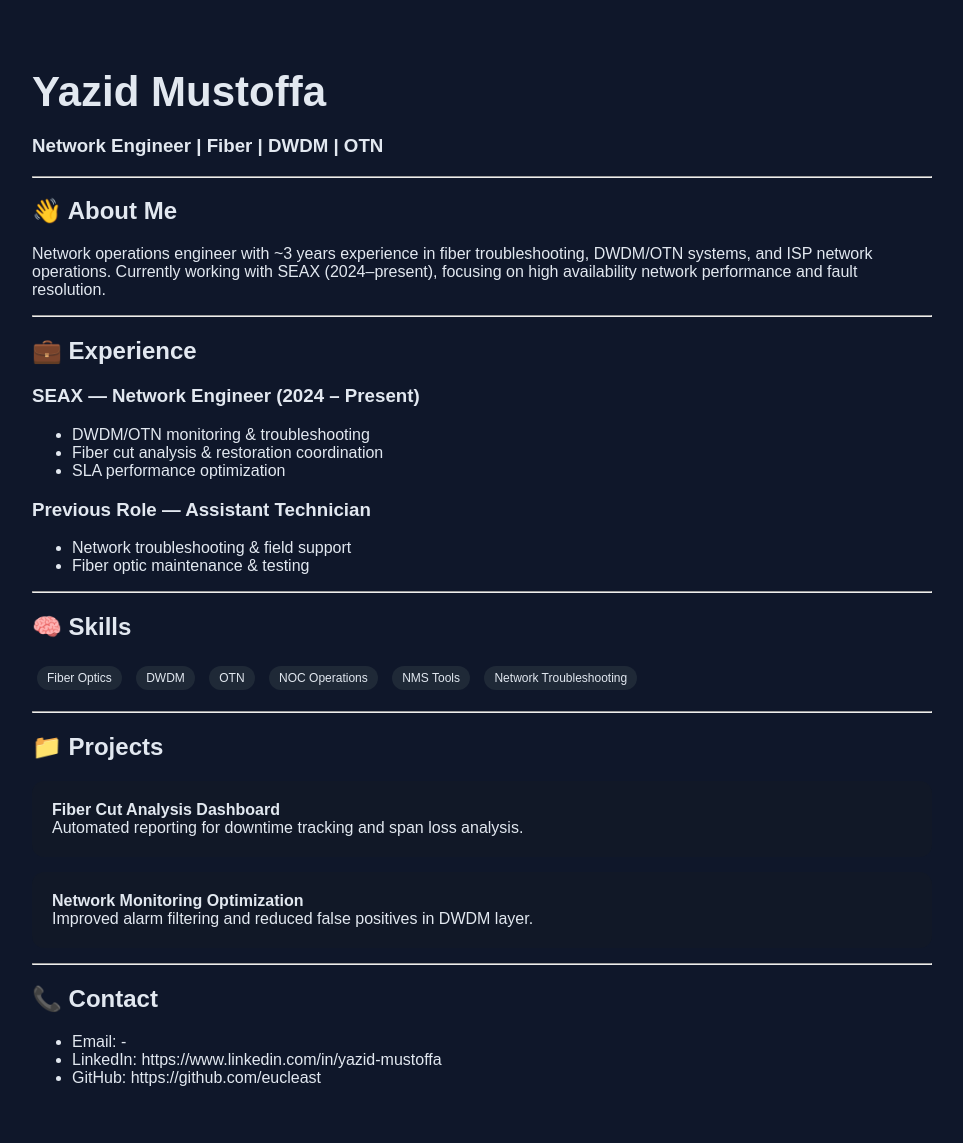
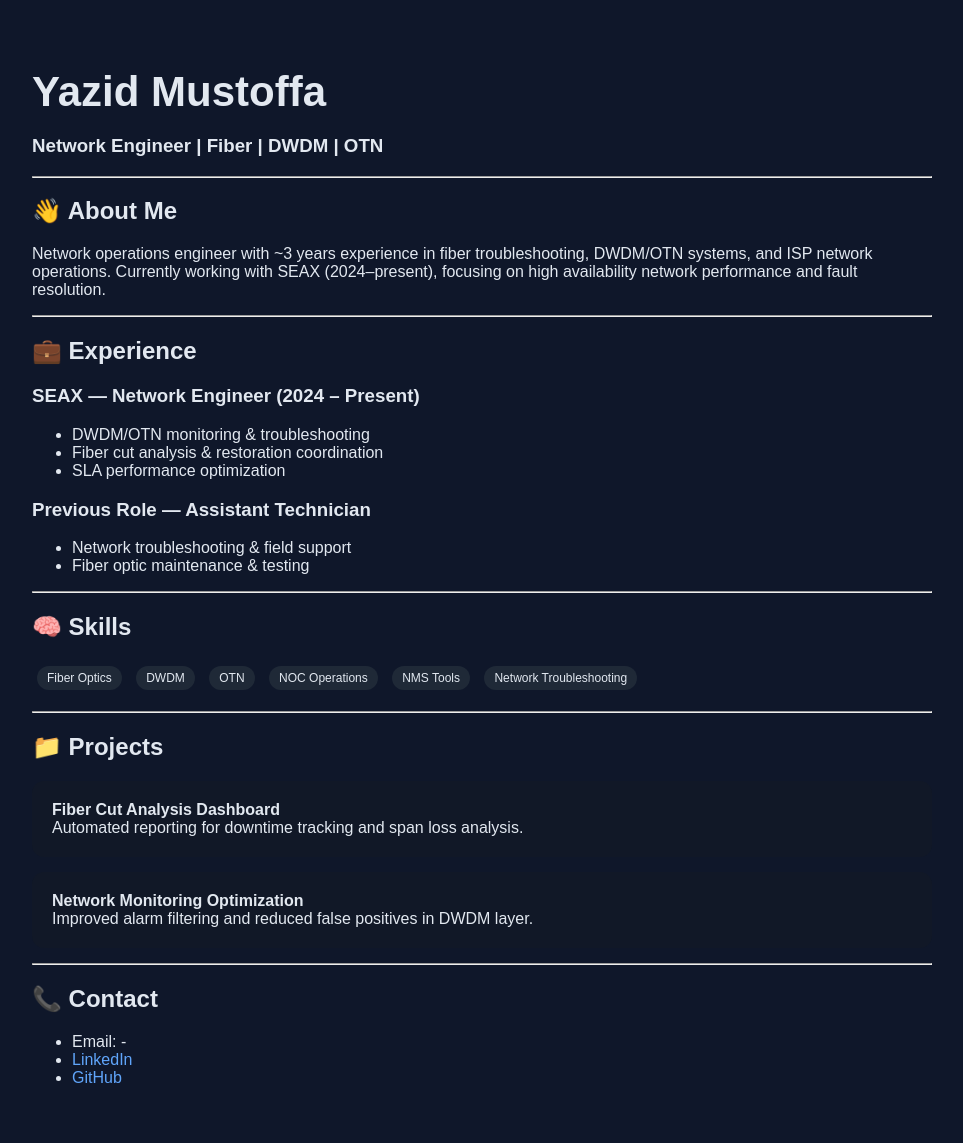
Before and after one commit to eucleast/eucleast.github.io, a Jekyll site: the page built from index.md, in a window 1280 px wide. Shown: the whole page, without its empty margins (158-1121 px from the left). Built offline with Jekyll 4.4.1, drawn with Linux system fonts in a browser that asks for light colours; our own code applies the rules of GitHub Pages for plain Markdown files; part of the change alters nothing that is shown.

Commit message:
Update index.md

```diff
--- a/index.md
+++ b/index.md
@@ -52,5 +52,5 @@ Improved alarm filtering and reduced false positives in DWDM layer.
 
 ## 📞 Contact
 - Email: -
-- LinkedIn: https://www.linkedin.com/in/yazid-mustoffa
-- GitHub: https://github.com/eucleast
+- [LinkedIn](https://www.linkedin.com/in/yazid-mustoffa)
+- [GitHub](https://github.com/eucleast)
```
